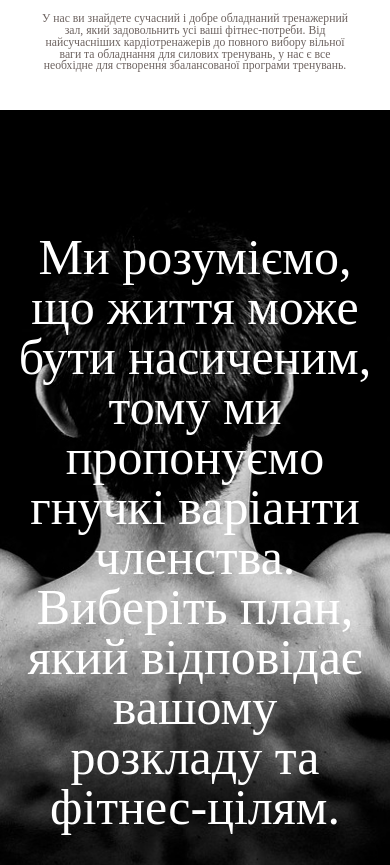
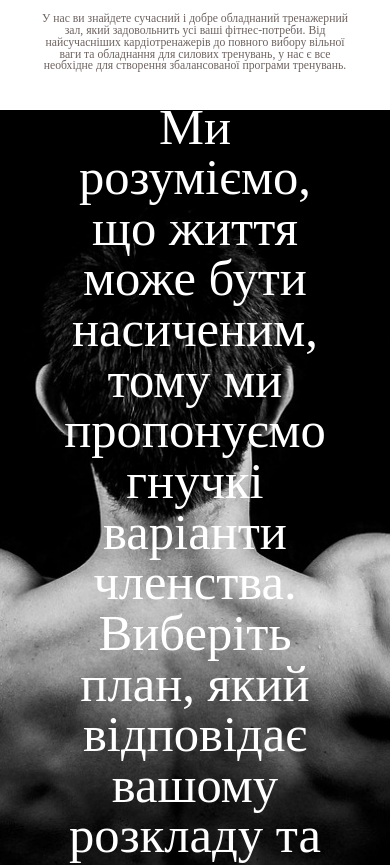
Before and after one commit to Boggitan/superfit, a plain HTML site: page index.html in a window 390 px wide. Shown: the part 1195-2060 px from the top of the page. Drawn offline with Linux system fonts and the light colour scheme.

Commit message:
adaptiv_choice24032025
Signed-off-by: Bohdan Tanchyk <bogdan.tanchik@gmail.com>

```diff
--- a/css/style.css
+++ b/css/style.css
@@ -395,13 +395,19 @@ body {
 	height: 100%;
 	color: white;
 	text-align: center;
-	font-size: 50px;
-	display: block;
+	font-size: 8dvh;
+	/* display: block; */
 	display: flex;
 	justify-content: center;
 	align-items: center;
 	max-width: 1355px;
-	margin: 0 auto;
+	margin: 1dvw auto;
+	padding: 0 10dvw;
+}
+@media all and (max-width: 500px) {
+	.choice__text {
+		font-size: 6dvh;
+	}
 }
 .columns {
 	margin: 5dvh 0;
```
